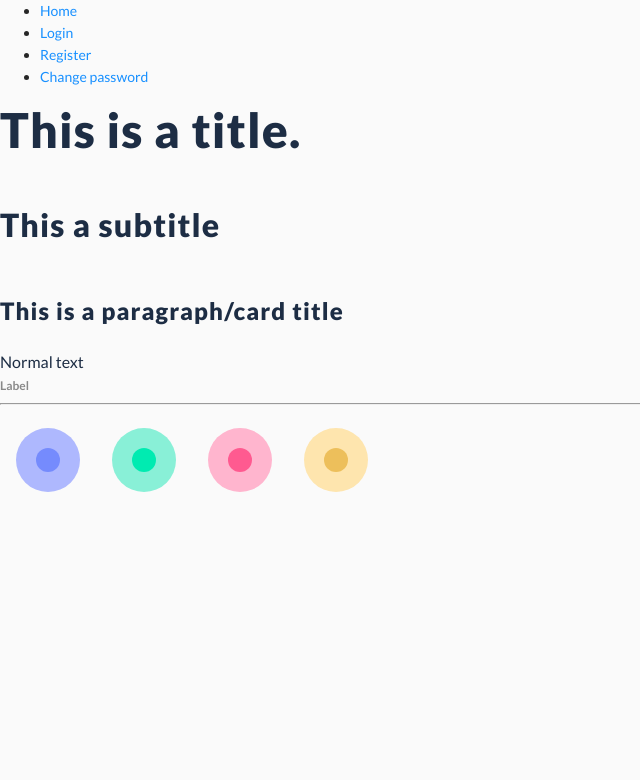
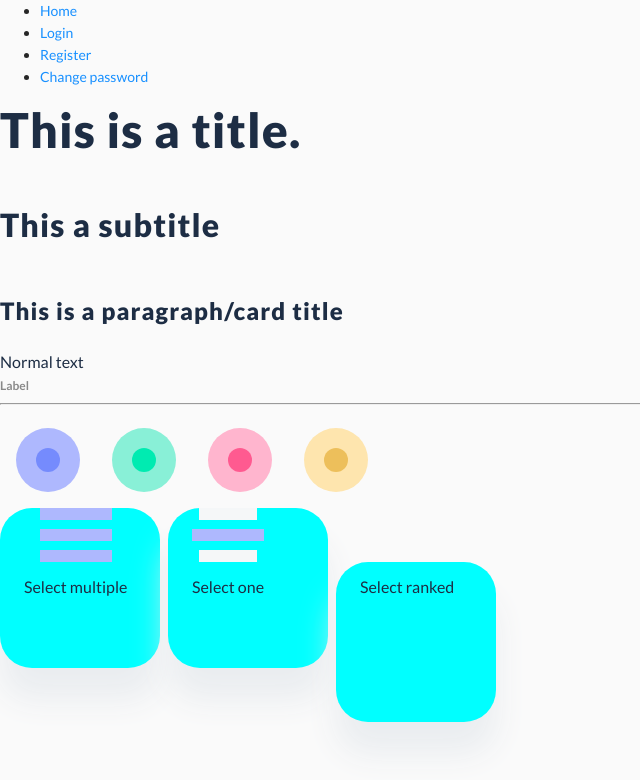
Before and after one commit to anovote/frontend, a React (Create React App) app: page / in a window 1280 px wide. Shown: the top 780 px of the page, without its empty margins (0-640 px from the left). Built offline with nearby package versions, Linux system fonts and the light colour scheme.

Commit message:
Add icons and radio buttons

```diff
--- /dev/null
+++ b/src/components/ballot/selectBallotTypes/SelectBallotType.tsx
@@ -0,0 +1,23 @@
+import { Radio } from 'antd'
+import Text from 'antd/lib/typography/Text'
+import * as React from 'react'
+import SelectMultipleIcon from './SelectMultipleIcon'
+import SelectOneIcon from './SelectOneIcon'
+
+export default function SelectBallotType(): React.ReactElement {
+    return (
+        <Radio.Group>
+            <Radio value={1}>
+                <SelectMultipleIcon />
+                <Text className="select-ballot-type-text">Select multiple</Text>
+            </Radio>
+            <Radio value={2}>
+                <SelectOneIcon />
+                <Text className="select-ballot-type-text">Select one</Text>
+            </Radio>
+            <Radio value={3}>
+                <Text className="select-ballot-type-text">Select ranked</Text>
+            </Radio>
+        </Radio.Group>
+    )
+}
--- /dev/null
+++ b/src/components/ballot/selectBallotTypes/SelectMultipleIcon.tsx
@@ -0,0 +1,11 @@
+import * as React from 'react'
+
+export default function SelectMultipleIcon(): React.ReactElement {
+    return (
+        <div>
+            <div className="large-bar"></div>
+            <div className="large-bar middle-bar"></div>
+            <div className="large-bar"></div>
+        </div>
+    )
+}
--- /dev/null
+++ b/src/components/ballot/selectBallotTypes/SelectOneIcon.tsx
@@ -0,0 +1,11 @@
+import * as React from 'react'
+
+export default function SelectOneIcon(): React.ReactElement {
+    return (
+        <div>
+            <div className="small-bar"></div>
+            <div className="large-bar middle-bar"></div>
+            <div className="small-bar"></div>
+        </div>
+    )
+}
--- /dev/null
+++ b/src/style/scss/anovote/components/ballot/_ballot.scss
@@ -0,0 +1,35 @@
+$large-bar-width: 4.5rem;
+$large-bar-height: 0.75rem;
+
+$small-bar-width: 3.625rem;
+
+.select-ballot-type-text {
+    display: block;
+    margin-left: auto;
+    margin-right: auto;
+    text-align: center;
+    padding: 1rem;
+}
+
+.large-bar {
+    width: $large-bar-width;
+    height: $large-bar-height;
+    background-color: $main-light;
+    display: block;
+    margin-left: auto;
+    margin-right: auto;
+}
+
+.small-bar {
+    width: $small-bar-width;
+    height: $large-bar-height;
+    background-color: $alternate-color;
+    display: block;
+    margin-left: auto;
+    margin-right: auto;
+}
+
+.middle-bar {
+    margin-top: 0.5625rem;
+    margin-bottom: 0.5625rem;
+}
--- /dev/null
+++ b/src/style/scss/antd/components/ballot/_ballot.scss
@@ -0,0 +1,16 @@
+.ant-radio-wrapper {
+    background-color: aqua;
+    width: 10rem;
+    height: 10rem;
+    @include is-rounded;
+    @include has-shadow;
+}
+
+
+.ant-radio {
+    position: absolute;
+    opacity: 0;
+    cursor: pointer;
+    height: 0;
+    width: 0;
+}
--- a/src/style/scss/main.scss
+++ b/src/style/scss/main.scss
@@ -17,6 +17,8 @@
 @import './anovote/view/login';
 @import './anovote/view/register';
 
+// Components
+@import './anovote/components/ballot/ballot';
 
 //--------- OVERWRITES ---------
 
@@ -24,6 +26,7 @@
 @import './antd/typography';
 @import './antd/layout';
 @import './antd/card';
+@import './antd/components/ballot/ballot';
 
 body {
     font-family: $font-family;
--- a/src/views/home/index.tsx
+++ b/src/views/home/index.tsx
@@ -1,6 +1,7 @@
 import Title from 'antd/lib/typography/Title'
 import Text from 'antd/lib/typography/Text'
 import React from 'react'
+import SelectBallotType from '../../components/ballot/selectBallotTypes/SelectBallotType'
 
 /**
  * Landing page of application and home root
@@ -31,6 +32,7 @@ export default function Home(): React.ReactElement {
                     <span className="inner-round"></span>
                 </span>
             </div>
+            <SelectBallotType />
         </div>
     )
 }
```
